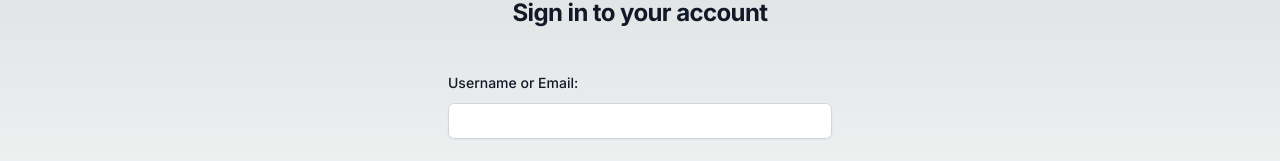
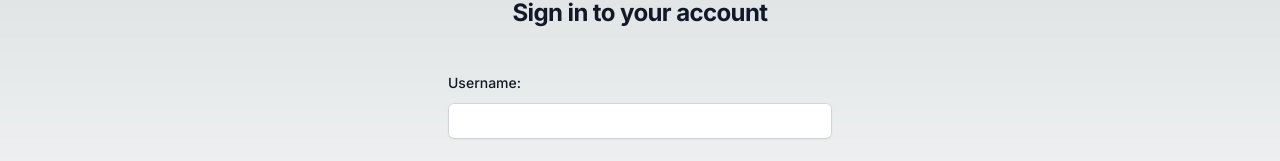
Before and after one commit to diabagatekelly/eduplanner, a Next.js app: page /login in a window 1280 px wide. Shown: the part 157-318 px from the top of the page. Built offline with nearby package versions, Linux system fonts and the light colour scheme.

Commit message:
Small changes to login form, specs

```diff
--- a/src/app/interfaces/IUser.ts
+++ b/src/app/interfaces/IUser.ts
@@ -1,5 +1,5 @@
 export interface IUserLogin {
-  userId: string,
+  username: string,
   password: string
 }
 
--- a/src/app/login/page.tsx
+++ b/src/app/login/page.tsx
@@ -18,7 +18,7 @@ export default function Login() {
   }, [dispatch]);
 
   const [formData, setFormData] = useState<IUserLogin>({
-    userId: "",
+    username: "",
     password: "",
   });
 
@@ -67,7 +67,7 @@ export default function Login() {
           setFormSuccessMessage(response.data.message)
         } else {
           setFormData({
-            userId: "",
+            username: "",
             password: "",
           });
           setFormSuccess(true);
--- a/src/app/ui/login-form.tsx
+++ b/src/app/ui/login-form.tsx
@@ -17,9 +17,9 @@ const LoginForm = ({
     <>
       <form className="space-y-6" onSubmit={submitForm} method="POST">
         <div>
-          <label htmlFor="userId" className="block text-sm font-medium leading-6 text-gray-900">Username or Email:</label>
+          <label htmlFor="username" className="block text-sm font-medium leading-6 text-gray-900">Username:</label>
           <div className="mt-2">
-            <input onChange={handleInput} value={formData.userId} id="userId" name="userId" type="text" autoComplete="userId" required className="block w-full rounded-md border-0 py-1.5 text-gray-900 shadow-sm ring-1 ring-inset ring-gray-300 placeholder:text-gray-400 focus:ring-2 focus:ring-inset focus:ring-indigo-600 sm:text-sm sm:leading-6" />
+            <input onChange={handleInput} value={formData.username} id="username" name="username" type="text" autoComplete="username" required className="block w-full rounded-md border-0 py-1.5 text-gray-900 shadow-sm ring-1 ring-inset ring-gray-300 placeholder:text-gray-400 focus:ring-2 focus:ring-inset focus:ring-indigo-600 sm:text-sm sm:leading-6" />
           </div>
         </div>
 
--- a/src/app/ui/navbar.tsx
+++ b/src/app/ui/navbar.tsx
@@ -130,7 +130,7 @@ export default function Navbar() {
 
                           <Link
                             onClick={logout}
-                            href="/"
+                            href="/login"
                             className={classNames(active ? 'bg-gray-100' : '', 'block px-4 py-2 text-sm text-gray-700')}
                           >
                             Sign out
```
Also changed, not shown: 1 other file (tests, documents, lock files or other folders).
